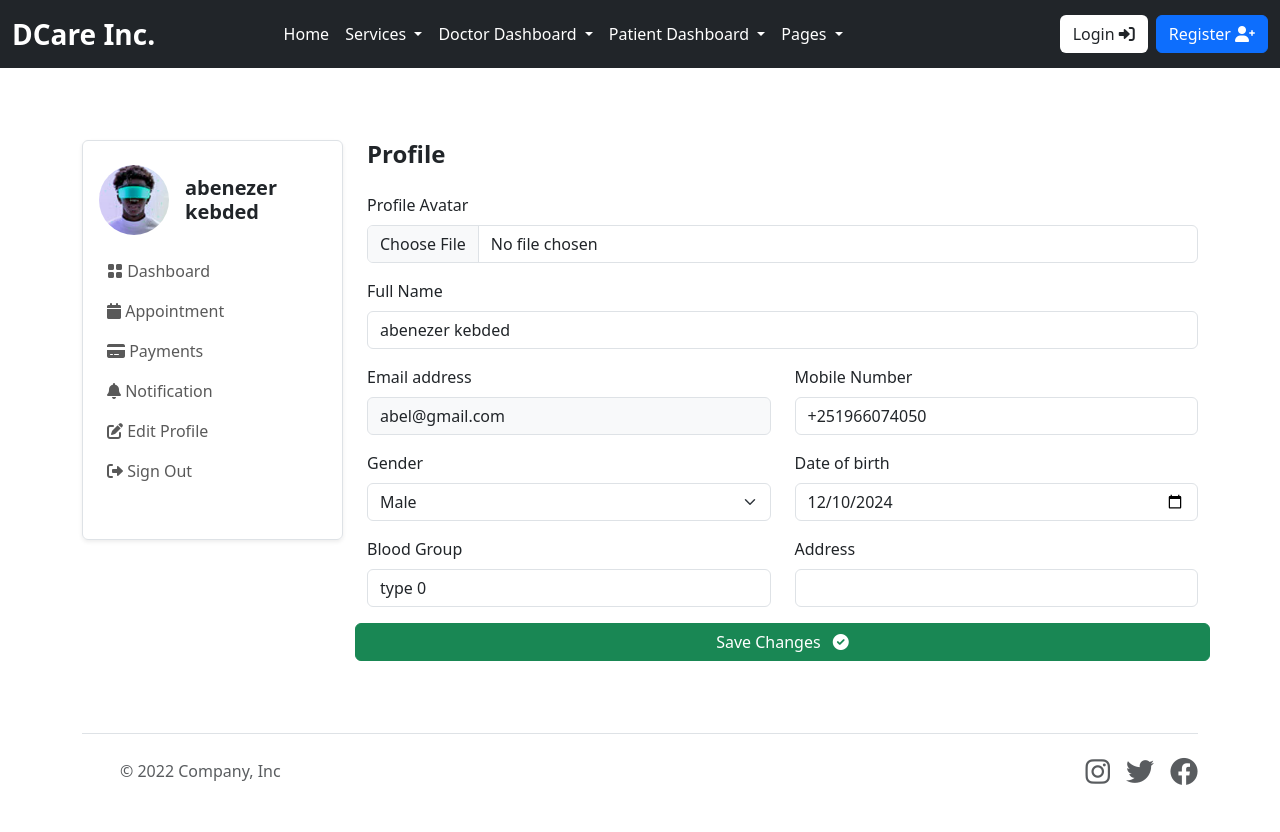
After one commit to mohammedsbd/CnergyCare, a Django app: page /patient/profile/ in a window 1280 px wide. The commit adds this page. Run offline with Django 5.2, Linux system fonts and the light colour scheme; a user stored in the database is signed in; data comes from the database, SQL or seed files in the repository; both versions use the stored data as it was after the commit; parts of the project's set-up code (start-up, migrations or seed data) failed here and were passed over.

Commit message:
finshed pateint

```diff
--- a/patient/models.py
+++ b/patient/models.py
@@ -18,7 +18,7 @@ class Patient(models.Model):
     mobile=models.CharField(max_length=100, null=True, blank=True)
     adress=models.CharField(max_length=100, null=True, blank=True)
     gender=models.CharField(max_length=100, null=True, blank=True)
-    dob=models.CharField(max_length=100, null=True, blank=True)
+    dob=models.DateField(default=timezone.now(), null=True, blank=True)
     blood_group=models.CharField(max_length=100, null=True, blank=True)
 
     def __str__(self):
--- a/patient/urls.py
+++ b/patient/urls.py
@@ -15,6 +15,7 @@ urlpatterns =[
     path("payment/",views.payments, name="payments"),
     path("notifications/",views.notifications, name="notifications"),
     path("mark_noti_seen/<id>",views.mark_noti_seen, name="mark_noti_seen"),
+    path("profile/",views.profile, name="profile"),
 
 
 ]
--- a/templates/base/book_appointment.html
+++ b/templates/base/book_appointment.html
@@ -40,10 +40,7 @@
             <label for="name" class="mb-2">Gender</label>
             <select name="gender" id="" class="form-select pb-4">
             <option value="Male" >Male</option>
-
-
-
-                <option  value="Female">Female</option>
+            <option  value="Female">Female</option>
             </select>
         </div>
         <div class="col-lg-6 mb-3">
--- /dev/null
+++ b/templates/patient/profile.html
@@ -0,0 +1,59 @@
+{% extends 'partials/base.html' %}
+
+
+{% block content %}
+<section class="pt-5 pb-5">
+    <div class="container">
+        <div class="row mt-0 mt-md-4">
+        {% include 'patient/sidebar.html' %}
+
+            <div class="col-lg-9 col-md-8 col-12">
+                <h4 class="mb-0 mb-4 fw-bold">Profile</h4>
+                <form class="row" method="POST" enctype="multipart/form-data">
+                    {% csrf_token %}
+                    <div class="col-lg-12 mb-3">
+                        <label class="form-label">Profile Avatar</label>
+                        <input type="file" class="form-control" name="image" />
+                    </div>
+                    <div class="col-lg-12 mb-3">
+                        <label class="form-label">Full Name</label>
+                        <input type="text" name="full_name" value="{{patient.full_name}}" class="form-control" />
+                    </div>
+                    <div class="col-lg-6 mb-3">
+                        <label class="form-label">Email address</label>
+                        <input type="email" name="email" value="{{patient.email}}" readonly class="form-control bg-light" />
+                    </div>
+                    <div class="col-lg-6 mb-3">
+                        <label class="form-label">Mobile Number</label>
+                        <input type="text" name="mobile" value="{{patient.mobile}}" class="form-control" />
+                    </div>
+                    <div class="col-lg-6 mb-3">
+                        <label class="form-label">Gender</label>
+                        <select name="gender" id="" class="form-select">
+                            <option value="Male">Male</option>
+                            <option value="Female">Female</option>
+                        </select>
+                    </div>
+                    <div class="col-lg-6 mb-3">
+                        <label class="form-label">Date of birth</label>
+                        <input type="date" name="dob" value="{{formatted_dob}}" class="form-control" />
+                    </div>
+                    <div class="col-lg-6 mb-3">
+                        <label class="form-label">Blood Group</label>
+                        <input type="text" name="blood_group" value="{{patient.blood_group}}" class="form-control" />
+                    </div>
+                    <div class="col-lg-6 mb-3">
+                        <label class="form-label">Address</label>
+                        <input type="text" name="address" value="{{patient.address}}" class="form-control" />
+                    </div>
+
+                    <button type="submit" class="btn btn-success">Save Changes <i class="fas fa-check-circle ms-2"></i></button>
+                </form>
+            </div>
+        </div>
+    </div>
+</section>
+
+
+
+{% endblock content %}
--- a/templates/patient/sidebar.html
+++ b/templates/patient/sidebar.html
@@ -42,7 +42,7 @@
                             Notification</a>
                     </li>
                     <li class="nav-item">
-                        <a class="nav-link" href="{% url 'patient:dashboard' %}"> <i class="fas fa-edit"></i> Edit
+                        <a class="nav-link" href="{% url 'patient:profile' %}"> <i class="fas fa-edit"></i> Edit
                             Profile </a>
                     </li>
                     <li class="nav-item">
```
Also changed, not shown: db.sqlite3, media/images/ins-gallery_5.jpg (added), patient/migrations/0003_alter_patient_dob.py (added).
